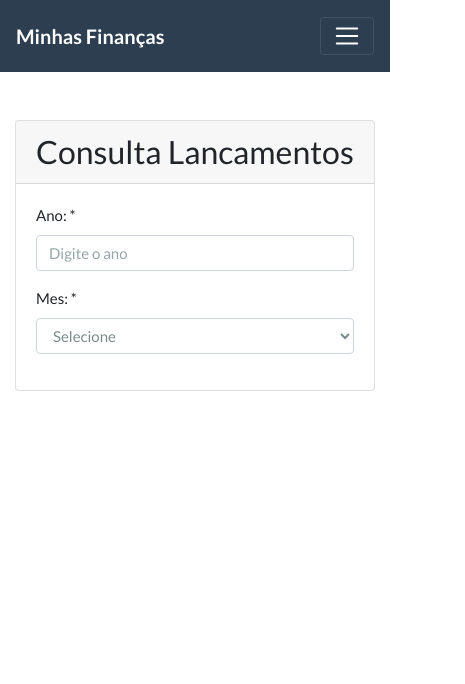
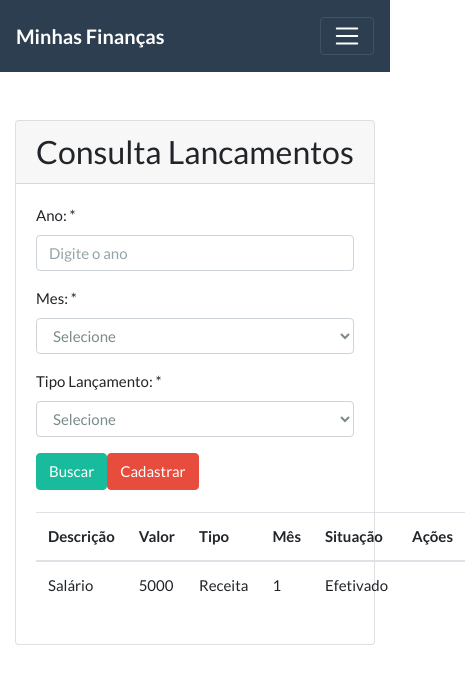
Before and after one commit to mayconjovan/springboot-react-nov-2020-front, a React (Create React App) app: page /#/consulta-lancamentos in a window 390 px wide. Shown: the top 684 px of the page, 465 px wide, since content can reach past the window. Built offline with nearby package versions, Linux system fonts and the light colour scheme.

Commit message:
Createa table with datas

```diff
--- a/src/components/navbar.js
+++ b/src/components/navbar.js
@@ -19,7 +19,7 @@
                     <ul className="navbar-nav">
                         <NavbarItem href="#/home" label="Home" />
                         <NavbarItem href="#/cadastro-usuario" label="Usuários" />
-                        <NavbarItem href="#/" label="Lançamentos" />
+                        <NavbarItem href="#/consulta-lancamentos" label="Lançamentos" />
                         <NavbarItem href="#/login" label="Login" />
                     </ul>
 
--- a/src/components/selectMenu.js
+++ b/src/components/selectMenu.js
@@ -2,9 +2,9 @@
 
 
 export default (props) => {
-    const options = props.lista.map(option => {
+    const options = props.lista.map((option, index) => {
         return (
-            <option value={option.vale}>{option.label}</option>
+            <option key={index} value={option.vale}>{option.label}</option>
         )
     })
 
--- a/src/main/rotas.js
+++ b/src/main/rotas.js
@@ -3,7 +3,7 @@
 import Login from '../views/login'
 import CadastroUsuario from '../views/cadastroUsuario'
 import Home from '../views/home'
-import ConsultaLancamentos from '../views/consulta-lancamentos'
+import ConsultaLancamentos from '../views/lancamentos/consulta-lancamentos'
 
 function Rotas() {
     return(
--- a/src/views/consulta-lancamentos.js
+++ /dev/null
@@ -1,48 +0,0 @@
-import React from 'react'
-import { withRouter } from 'react-router-dom'
-import Card from '../components/card'
-import FormGroup from '../components/form-group'
-import SelectMenu from '../components/selectMenu'
-
-class ConsultaLancamentos extends React.Component {
-    render() {
-
-        const lista = [
-            { label: 'Selecione', value: ''},
-            { label: 'Janeiro',   value: 1 },
-            { label: 'Fevereiro', value: 2 },
-            { label: 'Março',     value: 3 },
-            { label: 'Abril',     value: 4 },
-            { label: 'Maio',      value: 5 },
-            { label: 'Junho',     value: 6 },
-            { label: 'Julho',     value: 7 },
-            { label: 'Agosto',    value: 8 },
-            { label: 'Setembro',  value: 9 },
-            { label: 'Outubro',   value: 10 },
-            { label: 'Novembro',  value: 11 },
-            { label: 'Dezembro',  value: 12 }
-        ];
-        return (
-            <Card title="Consulta Lancamentos">
-                <div className="row">
-                    <div className="col-md-6">
-                        <div className="bs-component">
-                            <FormGroup htmlFor="inputAno" label="Ano: *">
-                                <input type="text"
-                                    className="form-control"
-                                    id="inputAno"
-                                    aria-describedby="emailHelp"
-                                    placeholder="Digite o ano" />
-                            </FormGroup>
-                            <FormGroup htmlFor="inputMes" label="Mes: *">
-                                <SelectMenu className="form-control" lista={lista} />
-                            </FormGroup>
-                        </div>
-                    </div>
-                </div>
-            </Card>
-        )
-    }
-}
-
-export default withRouter(ConsultaLancamentos)
--- /dev/null
+++ b/src/views/lancamentos/consulta-lancamentos.js
@@ -0,0 +1,73 @@
+import React from 'react'
+import { withRouter } from 'react-router-dom'
+import Card from '../../components/card'
+import FormGroup from '../../components/form-group'
+import SelectMenu from '../../components/selectMenu'
+import LancamentosTable from './lancamentosTable'
+
+class ConsultaLancamentos extends React.Component {
+    render() {
+
+        const meses = [
+            { label: 'Selecione', value: '' },
+            { label: 'Janeiro', value: 1 },
+            { label: 'Fevereiro', value: 2 },
+            { label: 'Março', value: 3 },
+            { label: 'Abril', value: 4 },
+            { label: 'Maio', value: 5 },
+            { label: 'Junho', value: 6 },
+            { label: 'Julho', value: 7 },
+            { label: 'Agosto', value: 8 },
+            { label: 'Setembro', value: 9 },
+            { label: 'Outubro', value: 10 },
+            { label: 'Novembro', value: 11 },
+            { label: 'Dezembro', value: 12 }
+        ];
+
+        const tipo = [
+            { label: 'Selecione', value: '' },
+            { label: 'Despesa', value: 'DESPESA' },
+            { label: 'Receita', value: 'RECEITA' }
+        ]
+
+        const lancamentos = [{
+            id: 1, descricao: 'Salário', valor: 5000, mes: 1, tipo: 'Receita', status: 'Efetivado'
+        }]
+        return (
+            <Card title="Consulta Lancamentos">
+                <div className="row">
+                    <div className="col-md-6">
+                        <div className="bs-component">
+                            <FormGroup htmlFor="inputAno" label="Ano: *">
+                                <input type="text"
+                                    className="form-control"
+                                    id="inputAno"
+                                    aria-describedby="emailHelp"
+                                    placeholder="Digite o ano" />
+                            </FormGroup>
+                            <FormGroup htmlFor="inputMes" label="Mes: *">
+                                <SelectMenu id="inputMes" className="form-control" lista={meses} />
+                            </FormGroup>
+                            <FormGroup htmlFor="inputTipo" label="Tipo Lançamento: *">
+                                <SelectMenu id="inputTipo" className="form-control" lista={tipo} />
+                            </FormGroup>
+                            <button type="button" className="btn btn-success">Buscar</button>
+                            <button type="button" className="btn btn-danger">Cadastrar</button>
+
+                        </div>
+                    </div>
+                </div>
+                <br />
+                <div className="row">
+                    <div className="col-md-12">
+                        <div className="bs-component">
+                            <LancamentosTable lancamentos={lancamentos} />
+                        </div>
+                    </div>
+                </div>
+            </Card>
+        )
+    }
+}
+
+export default withRouter(ConsultaLancamentos)
--- /dev/null
+++ b/src/views/lancamentos/lancamentosTable.js
@@ -0,0 +1,34 @@
+/* eslint-disable import/no-anonymous-default-export */
+import React from 'react'
+
+export default props => {
+    const rows = props.lancamentos.map(lancamento => {
+        return (
+            <tr key={lancamento.id}>
+                <td>{lancamento.descricao}</td>
+                <td>{lancamento.valor}</td>
+                <td>{lancamento.tipo}</td>
+                <td>{lancamento.mes}</td>
+                <td>{lancamento.status}</td>
+                <td></td>
+            </tr>
+        )
+    })
+    return (
+        <table className="table table-hover">
+            <thead>
+                <tr>
+                    <th scope="col">Descrição</th>
+                    <th scope="col">Valor</th>
+                    <th scope="col">Tipo</th>
+                    <th scope="col">Mês</th>
+                    <th scope="col">Situação</th>
+                    <th scope="col">Ações</th>
+                </tr>
+
+            </thead>
+            <tbody>{rows}</tbody>
+
+        </table>
+    )
+}
```
